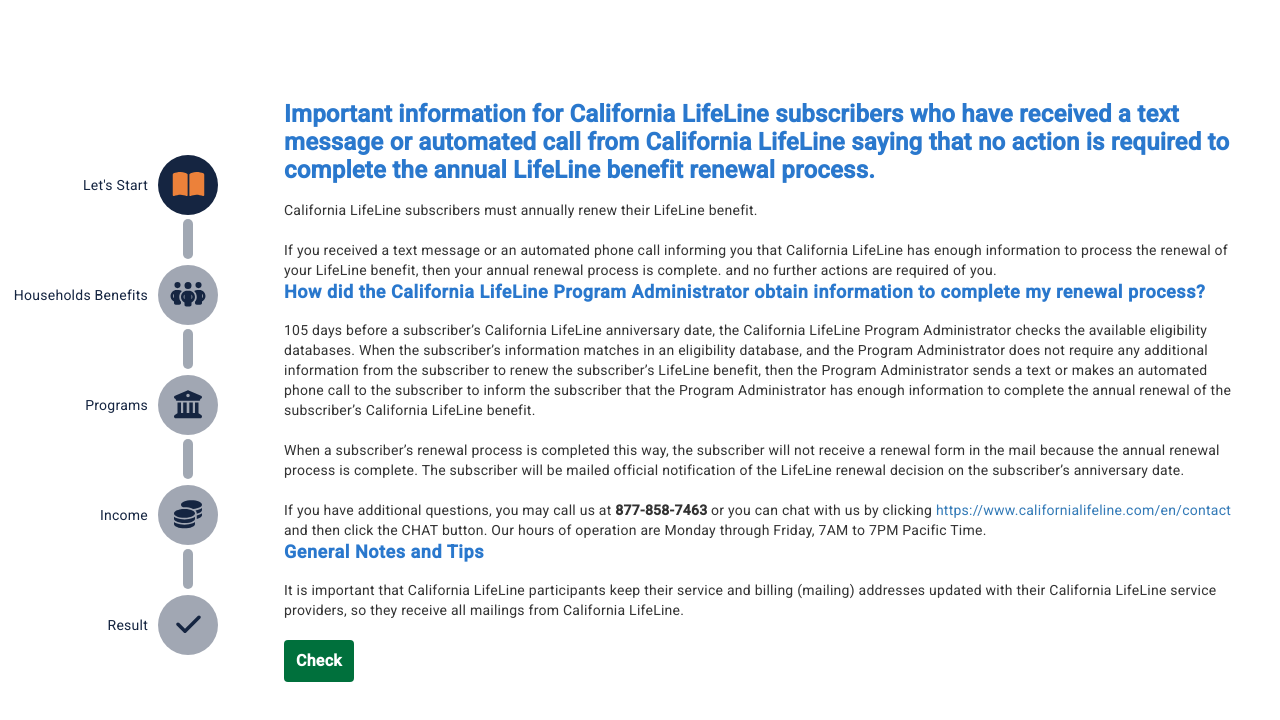
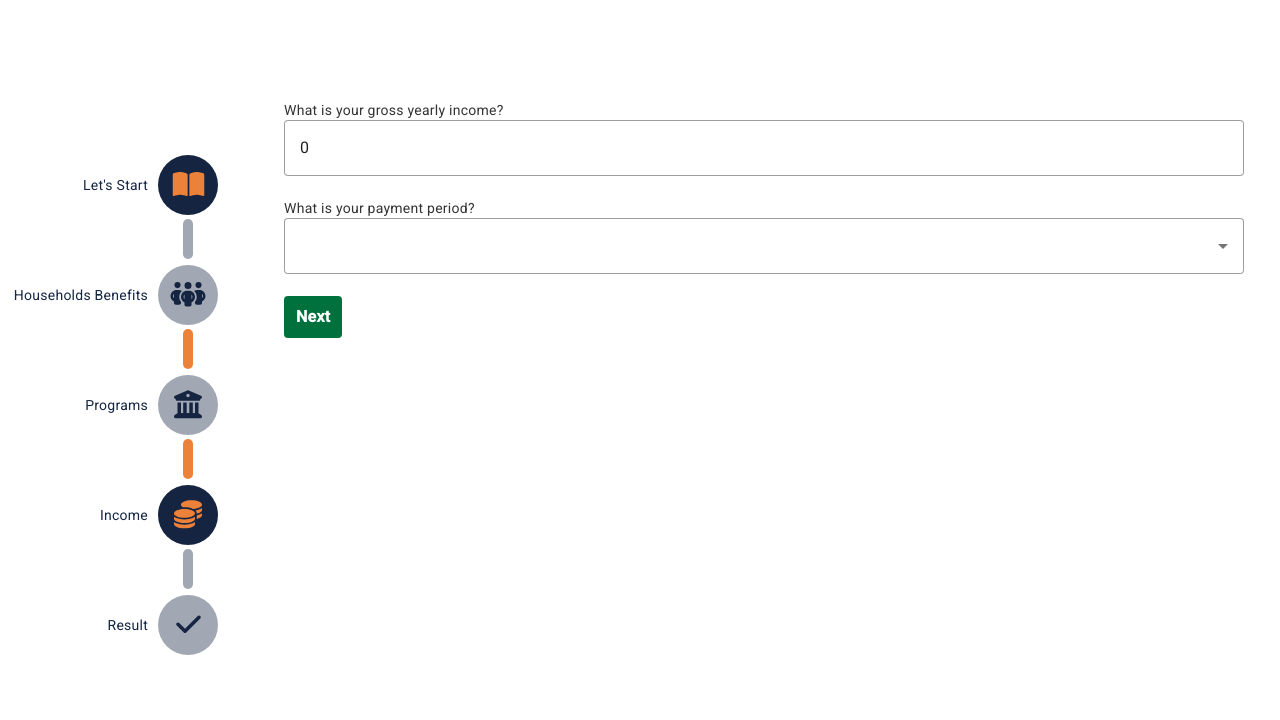
Before and after one commit to ihor-palii/ca-lifeline-screener, an Angular app: page / in a window 1280 px wide. Shown: the top 720 px of the page. Built offline with nearby package versions, Linux system fonts and the light colour scheme.

Commit message:
(WIP) Income step styles

```diff
--- a/src/app/app.component.css
+++ b/src/app/app.component.css
@@ -74,6 +74,12 @@
   gap: 10px;
 }
 
+.inner-container > .income {
+  display: flex;
+  flex-direction: column;
+  width: 100%;
+}
+
 .title {
   color: #152541;
 }
--- a/src/app/app.component.html
+++ b/src/app/app.component.html
@@ -79,10 +79,11 @@
           providers, so they receive all mailings from California LifeLine. <br><br></div>
         <app-button (click)="goToHouseholdsStep()">Check</app-button>
       </div>
+
       <div class="households" *ngIf="currentStep === Steps.HouseholdBenefits">
-        How many members are living in your household?
+        How many people (including all children/dependents) are living in your household?
         <mat-form-field appearance="outline">
-          <input matInput type="number" placeholder="Placeholder" [(ngModel)]="fields.householdMembersCount" min="1">
+          <input matInput type="number" [(ngModel)]="fields.householdMembersCount" min="1">
         </mat-form-field>
 
         Does anybody in your household is receiving lifeline benefit already?
@@ -94,6 +95,7 @@
         <br>
         <app-button (click)="goToProgramsStep()">Next</app-button>
       </div>
+
       <div class="programs" *ngIf="currentStep === Steps.GovPrograms">
         <span>
           Select the ones, from the list of Federal or State program, that you are taking part in.
@@ -108,7 +110,8 @@
             </mat-expansion-panel-header>
 
             <mat-selection-list class="overflow-y-400" [(ngModel)]="fields.selectedFederalPrograms">
-              <mat-list-option *ngFor="let program of programsList.federal" [value]="program">{{ program }}</mat-list-option>
+              <mat-list-option *ngFor="let program of programsList.federal"
+                               [value]="program">{{ program }}</mat-list-option>
             </mat-selection-list>
           </mat-expansion-panel>
           <mat-expansion-panel>
@@ -119,16 +122,34 @@
             </mat-expansion-panel-header>
 
             <mat-selection-list class="overflow-y-400" [(ngModel)]="fields.selectedStatePrograms">
-              <mat-list-option *ngFor="let program of programsList.state" [value]="program">{{ program }}</mat-list-option>
+              <mat-list-option *ngFor="let program of programsList.state"
+                               [value]="program">{{ program }}</mat-list-option>
             </mat-selection-list>
           </mat-expansion-panel>
         </mat-accordion>
 
         <app-button (click)="goToIncomeStep()">Next</app-button>
       </div>
+
       <div class="income" *ngIf="currentStep === Steps.PersonalIncome">
+        What is your gross yearly income?
+        <mat-form-field appearance="outline">
+          <input matInput type="number" value="1" min="0" [(ngModel)]="fields.incomeRate">
+        </mat-form-field>
 
+        What is your payment period?
+        <mat-form-field appearance="outline">
+          <mat-select [(ngModel)]="fields.incomePeriod">
+            <mat-option>--</mat-option>
+            <mat-option [value]="1">Once a month - x12</mat-option>
+            <mat-option [value]="2">Once a fortnight - x26</mat-option>
+            <mat-option [value]="4">Once a week - x52</mat-option>
+          </mat-select>
+        </mat-form-field>
+
+        <app-button (click)="goToResultStep()">Next</app-button>
       </div>
+
       <div class="result" *ngIf="currentStep === Steps.Result">
         <div *ngIf="!fields.eligible">
           You are not eligible for subsidized phone/broadband service.
--- a/src/app/app.component.ts
+++ b/src/app/app.component.ts
@@ -26,7 +26,6 @@
   StepState = StepState;
 
   // component variables
-  icons = {faBookOpen, faBuildingColumns, faCheck, faCoins, faPeopleGroup};
   currentStep = Steps.Information;
   steps = {
     household: StepState.Disabled,
@@ -39,8 +38,13 @@
     householdMembersBenefit: false,
     selectedFederalPrograms: [],
     selectedStatePrograms: [],
+    incomePeriod: undefined,
+    incomeRate: 0,
     eligible: false,
   }
+
+  // additional variables for styles and calculation
+  icons = {faBookOpen, faBuildingColumns, faCheck, faCoins, faPeopleGroup};
   programsList = {
     federal: [
       "SNAP",
@@ -74,9 +78,10 @@
 
   // todo: remove debug changes
   ngOnInit() {
-    // this.currentStep = Steps.GovPrograms;
-    // this.steps.household = StepState.Skipped;
-    // this.steps.programs = StepState.Active;
+    this.currentStep = Steps.PersonalIncome;
+    this.steps.household = StepState.Skipped;
+    this.steps.programs = StepState.Skipped;
+    this.steps.income = StepState.Active;
   }
 
   goToStep(step: Steps) {
@@ -113,6 +118,10 @@
     }
   }
 
+  goToResultStep() {
+
+  }
+
   resetSteps() {
     this.currentStep = Steps.Information;
     this.steps = {
@@ -121,11 +130,13 @@
       income: StepState.Disabled,
       result: StepState.Disabled,
     };
-     this.fields = {
+    this.fields = {
       householdMembersCount: 1,
       householdMembersBenefit: false,
       selectedFederalPrograms: [],
       selectedStatePrograms: [],
+      incomePeriod: undefined,
+      incomeRate: 0,
       eligible: false,
     };
   }
--- a/src/app/app.module.ts
+++ b/src/app/app.module.ts
@@ -14,6 +14,7 @@
 import {MatCheckboxModule} from "@angular/material/checkbox";
 import {MatExpansionModule} from "@angular/material/expansion";
 import {MatListModule} from "@angular/material/list";
+import {MatSelectModule} from "@angular/material/select";
 
 @NgModule({
   declarations: [
@@ -32,7 +33,8 @@
     MatRadioModule,
     MatCheckboxModule,
     MatExpansionModule,
-    MatListModule
+    MatListModule,
+    MatSelectModule
   ],
   providers: [],
   bootstrap: [AppComponent]
```
